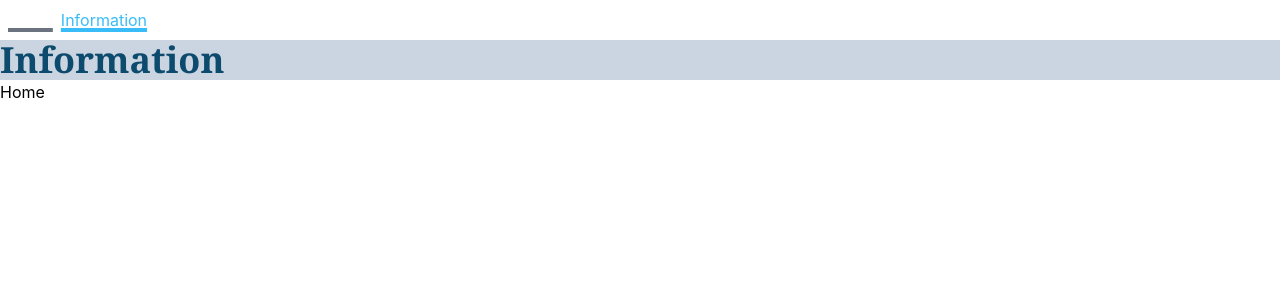
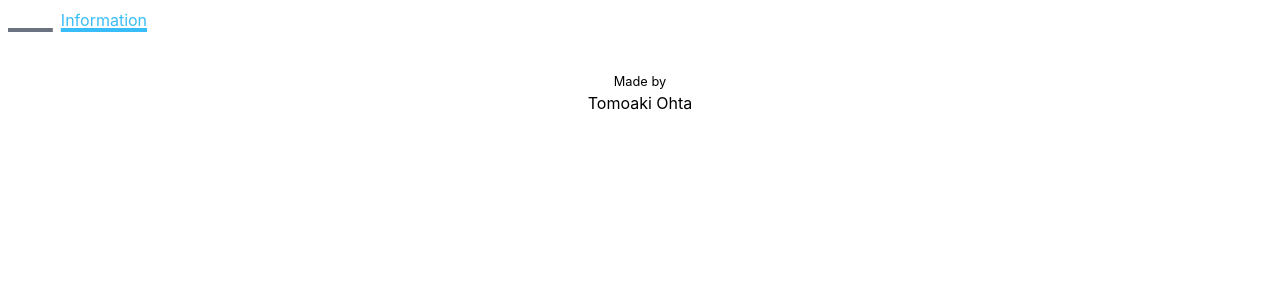
Before and after one commit to Spook-QuQ/transplit-next, a Next.js app: page /information in a window 1280 px wide. Shown: the top 300 px of the page. Built offline with nearby package versions, Linux system fonts and the light colour scheme.

Commit message:
Made the information in detail

```diff
--- a/src/pages/information.tsx
+++ b/src/pages/information.tsx
@@ -1,28 +1,38 @@
 import { NextComponentType, NextPageContext } from 'next'
+import Head from 'next/head'
 
-import Link from 'next/link'
+// import Link from 'next/link'
 import { useRouter, NextRouter } from 'next/router'
 
-const Information: (NextComponentType<NextPageContext>) = ({  }) => {
+const Information: NextComponentType<NextPageContext> = ({}) => {
   // const router: NextRouter = useRouter()
   // console.log(router)
 
   return (
-    <div>
-      <h3
-        className="
-          text-4xl
-          bg-slate-300
-          text-sky-900
-          font-semibold
-          font-serif
-        "
-      >Information{
-        // router.pathname
-      }</h3>
-      <Link href='/'>
-        <a>Home</a>
-      </Link>
+    <div className='flex flex-col items-center'>
+      <Head>
+        <title>Information - Transplit</title>
+        <meta name='description' content='Transplit' />
+        <link rel='icon' href='/favicon.ico' />
+      </Head>
+      <small className='pt-8'>Made by</small>
+      <h3>
+        {/* <span
+          className='
+            text-4xl
+            // bg-slate-300
+            // text-sky-900
+            font-semibold
+            font-serif
+          '
+        >
+          Information
+        </span> */}
+        Tomoaki Ohta
+        {
+          // router.pathname
+        }
+      </h3>
     </div>
   )
 }
```
